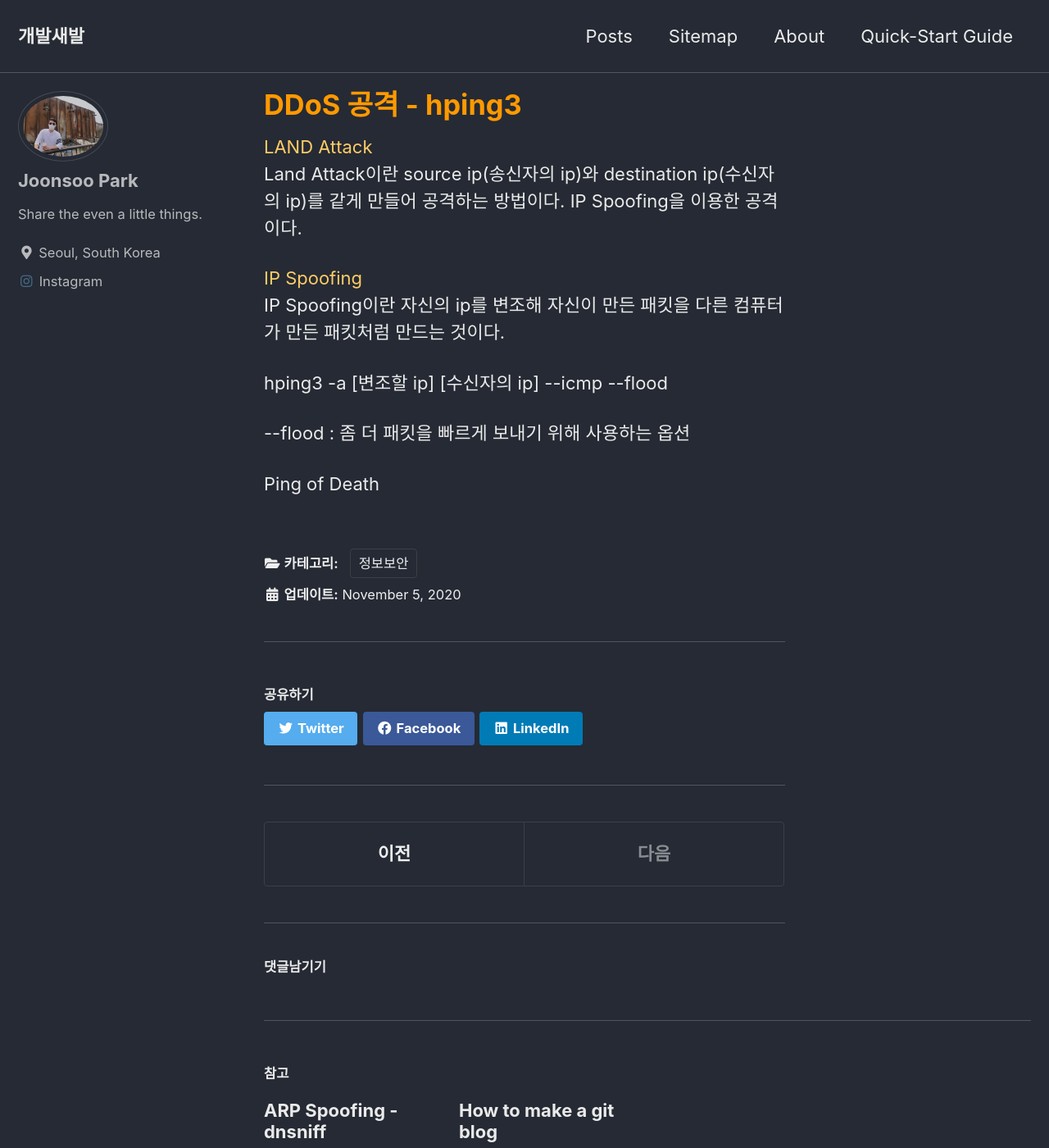
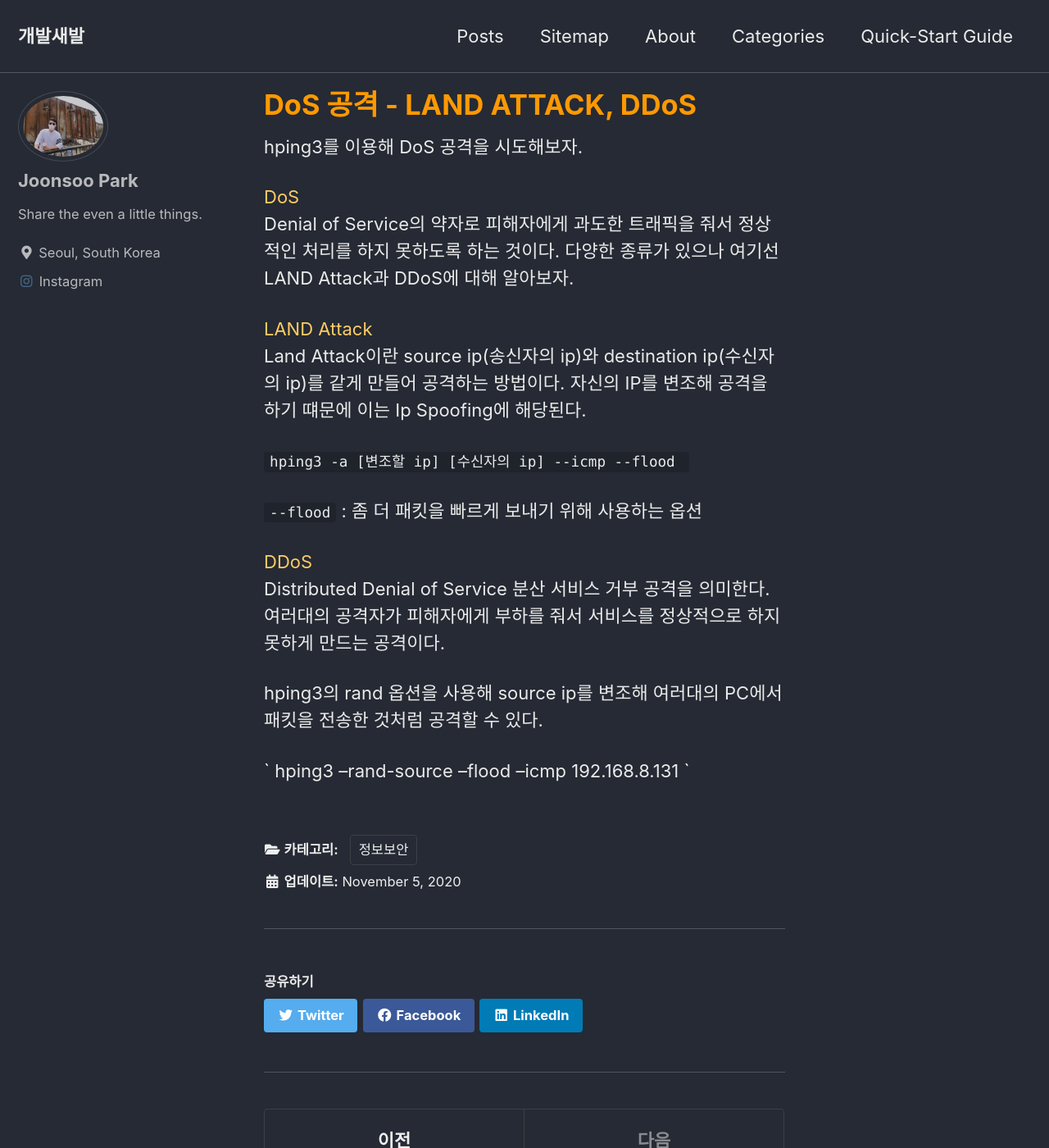
Before and after one commit to junesim/junesim.github.io, a Jekyll site: the page built from _posts/2020-11-05-Network-Attack-With-HPING3.md, in a window 1280 px wide and 1400 px high. Shown: the whole window at 82% size. Built offline with Jekyll 4.4.1, drawn with Linux system fonts in a browser that asks for light colours; cached includes are drawn as plain includes; some web fonts are replaced; comment, search, counter and statistics services are not loaded; some of the changed text lies outside the part shown.

Commit message:
add second and third post

```diff
--- a/_data/navigation.yml
+++ b/_data/navigation.yml
@@ -6,6 +6,8 @@ main:
      url: /sitemap/
    - title: "About"
      url: /about/
+   - title: "Categories"
+     url: /categories/
    - title: "Quick-Start Guide"
      url: https://mmistakes.github.io/minimal-mistakes/docs/quick-start-guide/
 
--- a/_layouts/categories.html
+++ b/_layouts/categories.html
@@ -33,7 +33,7 @@ layout: single
         <h2 class="archive__subtitle">{{ category[0] }}</h2>
         <div class="entries-{{ entries_layout }}">
           {% for post in category.last %}
-            {% include archive-single.html type=entries_layout %}
+           {% include archive-single.html type=entries_layout %}
           {% endfor %}
         </div>
         <a href="#page-title" class="back-to-top">{{ site.data.ui-text[site.locale].back_to_top | default: 'Back to Top' }} &uarr;</a>
--- a/_layouts/single.html
+++ b/_layouts/single.html
@@ -19,7 +19,7 @@ layout: default
 
   <article class="page" itemscope itemtype="https://schema.org/CreativeWork">
     {% if page.title %}<meta itemprop="headline" content="{{ page.title | markdownify | strip_html | strip_newlines | escape_once }}">{% endif %}
-    {% if page.excerpt %}<meta itemprop="description" content="{{ page.excerpt | markdownify | strip_html | strip_newlines | escape_once }}">{% endif %}
+   {% if page.excerpt %}<meta itemprop="description" content="{{ page.excerpt | markdownify | strip_html | strip_newlines | escape_once }}">{% endif %}
     {% if page.date %}<meta itemprop="datePublished" content="{{ page.date | date_to_xmlschema }}">{% endif %}
     {% if page.last_modified_at %}<meta itemprop="dateModified" content="{{ page.last_modified_at | date_to_xmlschema }}">{% endif %}
 
--- a/_posts/2020-11-05-Network-Attack-With-HPING3.md
+++ b/_posts/2020-11-05-Network-Attack-With-HPING3.md
@@ -1,18 +1,31 @@
 ---
 layout: single
-title: DDoS 공격 - hping3
+title: DoS 공격 - LAND ATTACK, DDoS
 categories: 정보보안
 ---
 
+hping3를 이용해 DoS 공격을 시도해보자.
+
+<font color= '#ffcc66'>DoS</font>
+
+Denial of Service의 약자로 피해자에게 과도한 트래픽을 줘서 정상적인 처리를 하지 못하도록 하는 것이다. 다양한 종류가 있으나 여기선 LAND Attack과 DDoS에 대해 알아보자.
+
 <font color= '#ffcc66' >LAND Attack</font>
 
-Land Attack이란 source ip(송신자의 ip)와 destination ip(수신자의 ip)를 같게 만들어 공격하는 방법이다. IP Spoofing을 이용한 공격이다.
+Land Attack이란 source ip(송신자의 ip)와 destination ip(수신자의 ip)를 같게 만들어 공격하는 방법이다. 자신의 IP를 변조해 공격을 하기 떄문에 이는 Ip Spoofing에 해당된다.
 
-<font color= '#ffcc66' >IP Spoofing</font>
-IP Spoofing이란 자신의 ip를 변조해 자신이 만든 패킷을 다른 컴퓨터가 만든 패킷처럼 만드는 것이다.
 
-hping3 -a [변조할 ip] [수신자의 ip] \-\-icmp \-\-flood
 
-\-\-flood : 좀 더 패킷을 빠르게 보내기 위해 사용하는 옵션
+`hping3 -a [변조할 ip] [수신자의 ip] --icmp --flood `
 
-Ping of Death
+`--flood` : 좀 더 패킷을 빠르게 보내기 위해 사용하는 옵션
+
+<font color= '#ffcc66'>DDoS</font>
+
+Distributed Denial of Service 분산 서비스 거부 공격을 의미한다. 여러대의 공격자가 피해자에게 부하를 줘서 서비스를 정상적으로 하지 못하게 만드는 공격이다.
+
+hping3의 rand 옵션을 사용해 source ip를 변조해 여러대의 PC에서 패킷을 전송한 것처럼 공격할 수 있다.
+
+`
+hping3 --rand-source --flood --icmp 192.168.8.131
+`
```
Also changed, not shown: _pages/post.md (+0 -1 lines), _posts/2020-11-04-ARP-Spoofing-and-snort-rule.md (deleted, +0 -30 lines), _posts/2020-11-04-Spoofing.md (added, +96 -0 lines), 12 other files.
